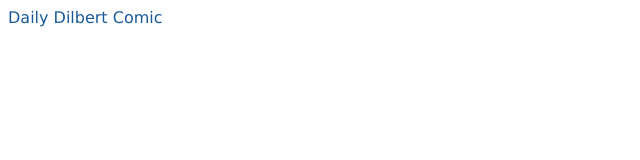
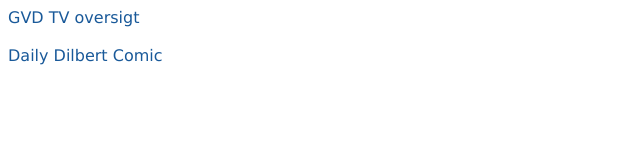
Before and after one commit to kimroege/kimroege.github.io, a plain HTML site: page index.html in a window 1280 px wide. Shown: the whole page, without its empty margins (0-640 px from the left). Drawn offline with Linux system fonts and the light colour scheme.

Commit message:
added gvd

```diff
--- a/index.html
+++ b/index.html
@@ -43,6 +43,8 @@
 
 </head>
 <body>
-<a href="https://kimroege.github.io/daily-dilbert">Daily Dilbert Comic</a>
+	<a href="https://kimroege.github.io/gvd-tv-oversigt/gvd.htm">GVD TV oversigt</a><br><br>
+	<a href="https://kimroege.github.io/daily-dilbert">Daily Dilbert Comic</a>
+
 </body>
 </html>
```
